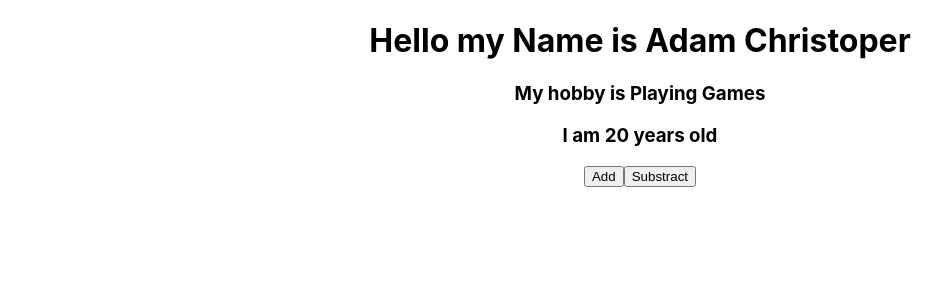
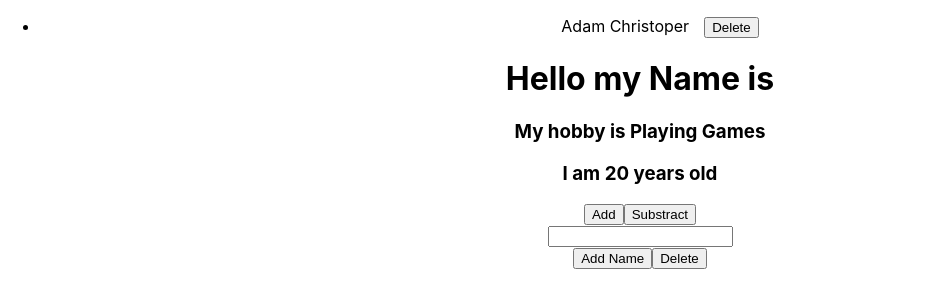
Before and after one commit to adamchris002/commsult-day-2, a React (Create React App) app in the folder atma-jaya/: page / in a window 1280 px wide. Shown: the top 308 px of the page, without its empty margins (0-951 px from the left). Built offline with nearby package versions, Linux system fonts and the light colour scheme.

Commit message:
commsult day 2

```diff
--- a/atma-jaya/src/App.css
+++ b/atma-jaya/src/App.css
@@ -36,3 +36,7 @@
     transform: rotate(360deg);
   }
 }
+
+.label-nama {
+  margin-right: 15px;
+}
--- a/atma-jaya/src/App.js
+++ b/atma-jaya/src/App.js
@@ -9,29 +9,81 @@ class App extends React.Component {
     super(props);
 
     this.state = {
-      name: "Adam Christoper",
+      names: ["Adam Christoper"],
+      name: "",
       age: 20,
       hobby: "Playing Games",
     };
   }
 
   componentDidUpdate() {
-    console.log("App is updated!")
+    console.log("App is updated!");
   }
 
-  incrementAge = ()=> {
-    this.setState({age: this.state.age + 1})
-  }
-  decrementAge= ()=> {
-    this.setState({age: this.state.age - 1})
-  }
+  // ada 2 cara untuk jalanin function add dan substract
+  // incrementAge() {
+  //   this.setState({age: this.state.age + 1})
+  // }
+  // decrementAge() {
+  //   this.setState({age: this.state.age - 1})
+  // }
+
+  incrementAge = () => {
+    this.setState({ age: this.state.age + 1 });
+  };
+  decrementAge = () => {
+    this.setState({ age: this.state.age - 1 });
+  };
+
+  addName = () => {
+    this.setState({
+      names: [...this.state.names, this.state.name],
+    });
+  };
+
+  deleteName = (names) => () => {
+    const result = this.state.names.filter(name => {
+      return name !== names
+    })
+    this.setState({names: result})
+  };
 
   render() {
     return (
       <div className="App">
+        {this.state.names.map((names) => {
+          return (
+            <div>
+              <ul className="testing">
+                <li>
+                  <span>
+                    <label className="label-nama">{names}</label>
+                    <button onClick={this.deleteName(names)}>Delete</button>
+                  </span>
+                </li>
+              </ul>
+            </div>
+          );
+        })}
         <h1>Hello my Name is {this.state.name}</h1>
         <h3>My hobby is {this.state.hobby}</h3>
-        <AgeComponent age={this.state.age} incrementAge={this.incrementAge} decrementAge={this.decrementAge}/>
+        {/* untuk metode function biasa */}
+        {/* <AgeComponent age={this.state.age} incrementAge={this.incrementAge.bind(this)} decrementAge={this.decrementAge.bind(this)}/> */}
+        {/* jika meggunakan metode arrow function */}
+        <AgeComponent
+          age={this.state.age}
+          incrementAge={this.incrementAge}
+          decrementAge={this.decrementAge}
+        />
+
+        {/* mengubah data dalam state dari input */}
+        <input
+          value={this.state.name}
+          onChange={(event) => this.setState({ name: event.target.value })}
+        />
+        <br />
+        <button onClick={this.addName}>Add Name</button>
+        <button onClick={this.deleteName}>Delete</button>
       </div>
     );
   }
```
